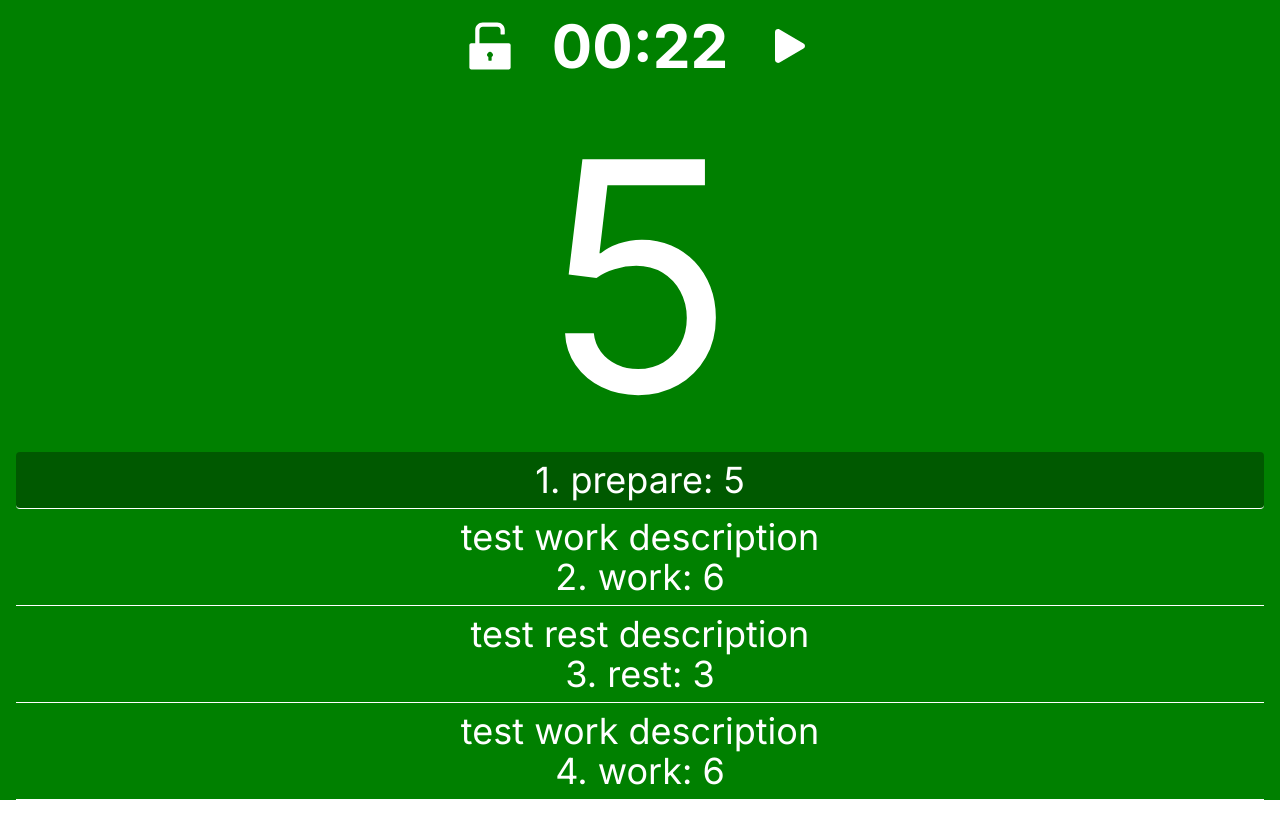
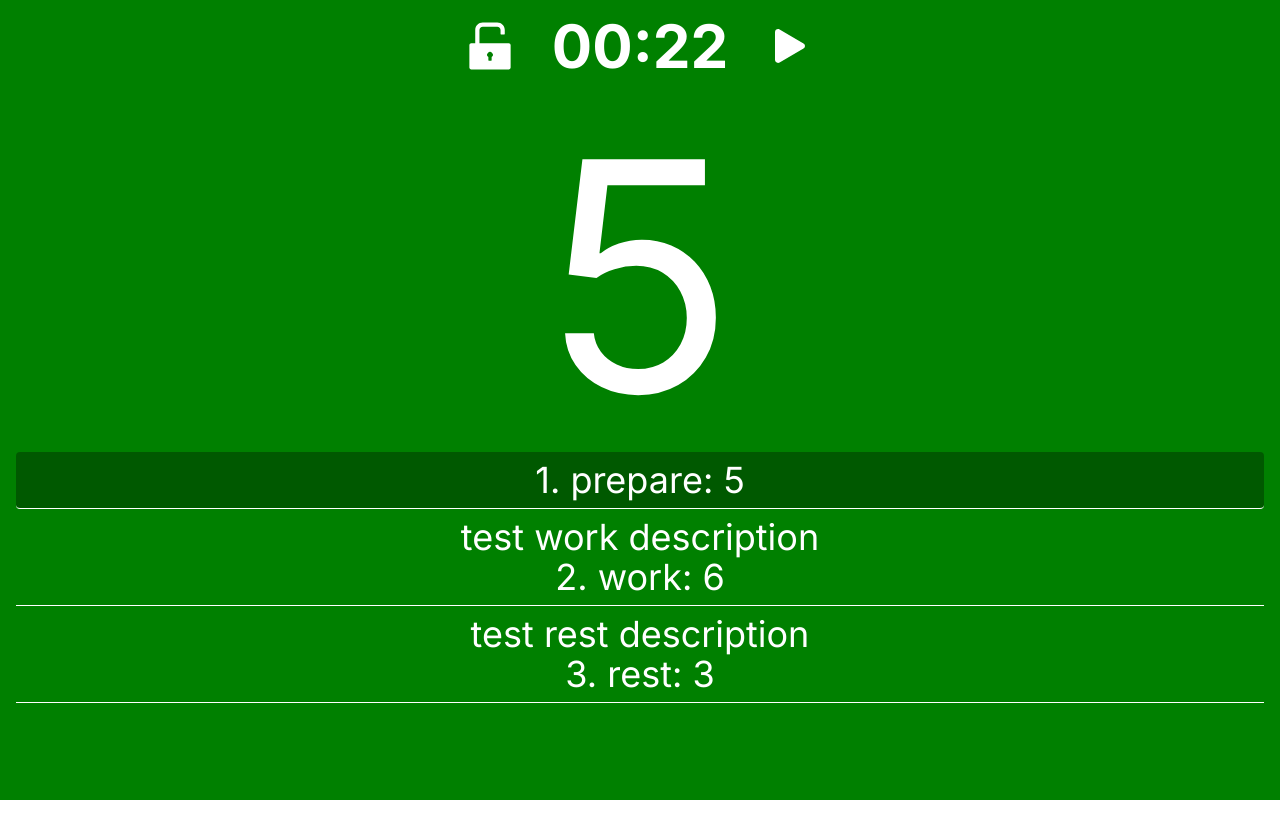
Before and after one commit to Lewisjohnward/tabata-timer, a Next.js app: page / in a window 1280 px wide. Shown: the top 838 px of the page. After the commit the page ends 800 px from the top, so only its background shows below. Built offline with nearby package versions, Linux system fonts and the light colour scheme.

Commit message:
changed interval container height

```diff
--- a/src/app/pages/activeWorkout.tsx
+++ b/src/app/pages/activeWorkout.tsx
@@ -71,7 +71,7 @@ const ActiveWorkout = ({ setView, activeWorkout }: Props) => {
 
   return (
     <div
-      className="relative h-screen p-4 text-white pt-4 space-y-4"
+      className="relative h-screen p-4 text-white pt-4 space-y-4 overflow-hidden"
       style={{ backgroundColor: intervalManager.color }}
     >
       <div className="space-y-10">
@@ -88,7 +88,7 @@ const ActiveWorkout = ({ setView, activeWorkout }: Props) => {
           {Math.ceil(intervalManager.currentIntervalTime / 10)}
         </div>
       </div>
-      <div className="h-[280px] md:h-[400px] overflow-scroll">
+      <div className="h-2/6 overflow-scroll">
         {debugArray.map((interval, i) => {
           const { id, intervalType, time } = interval;
           return (
```
